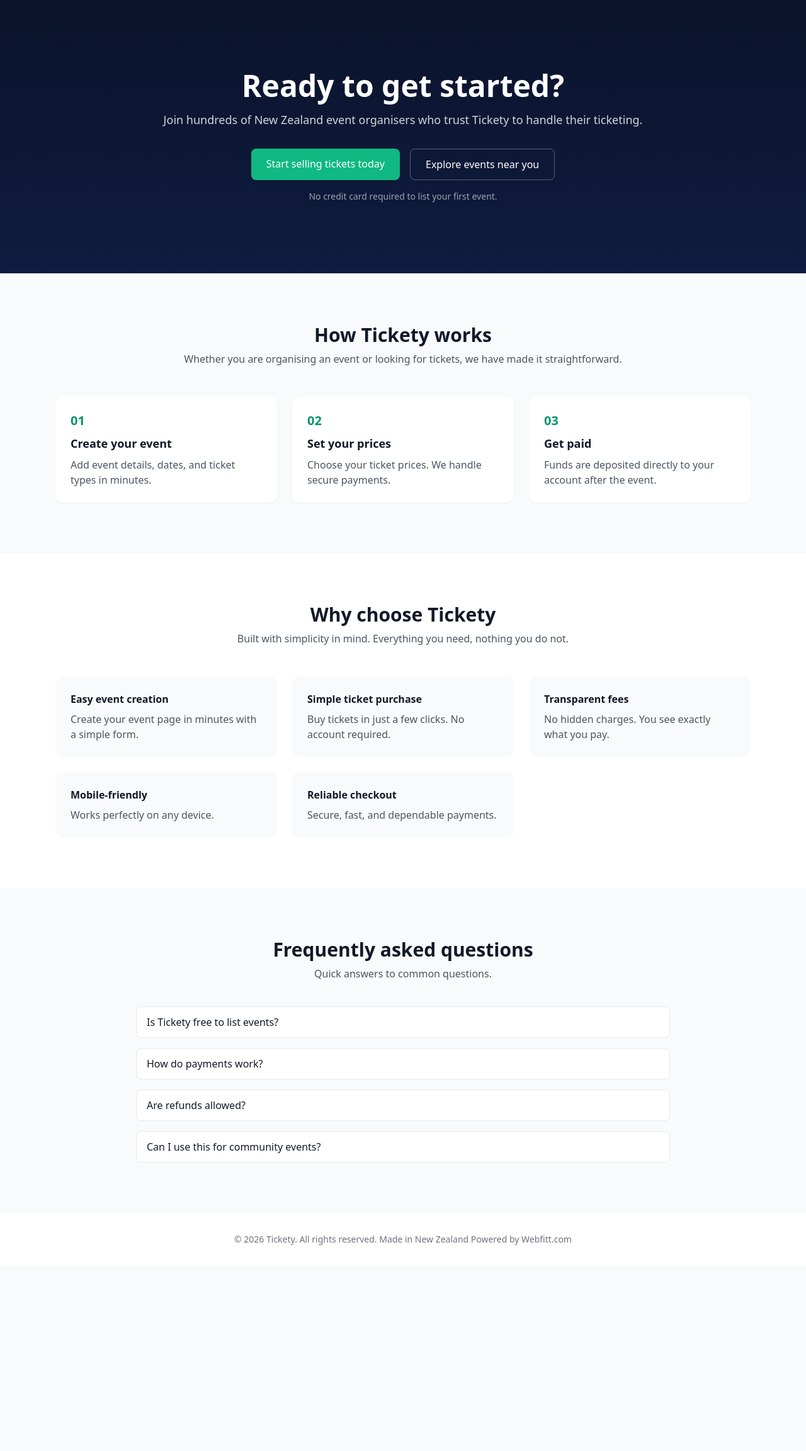
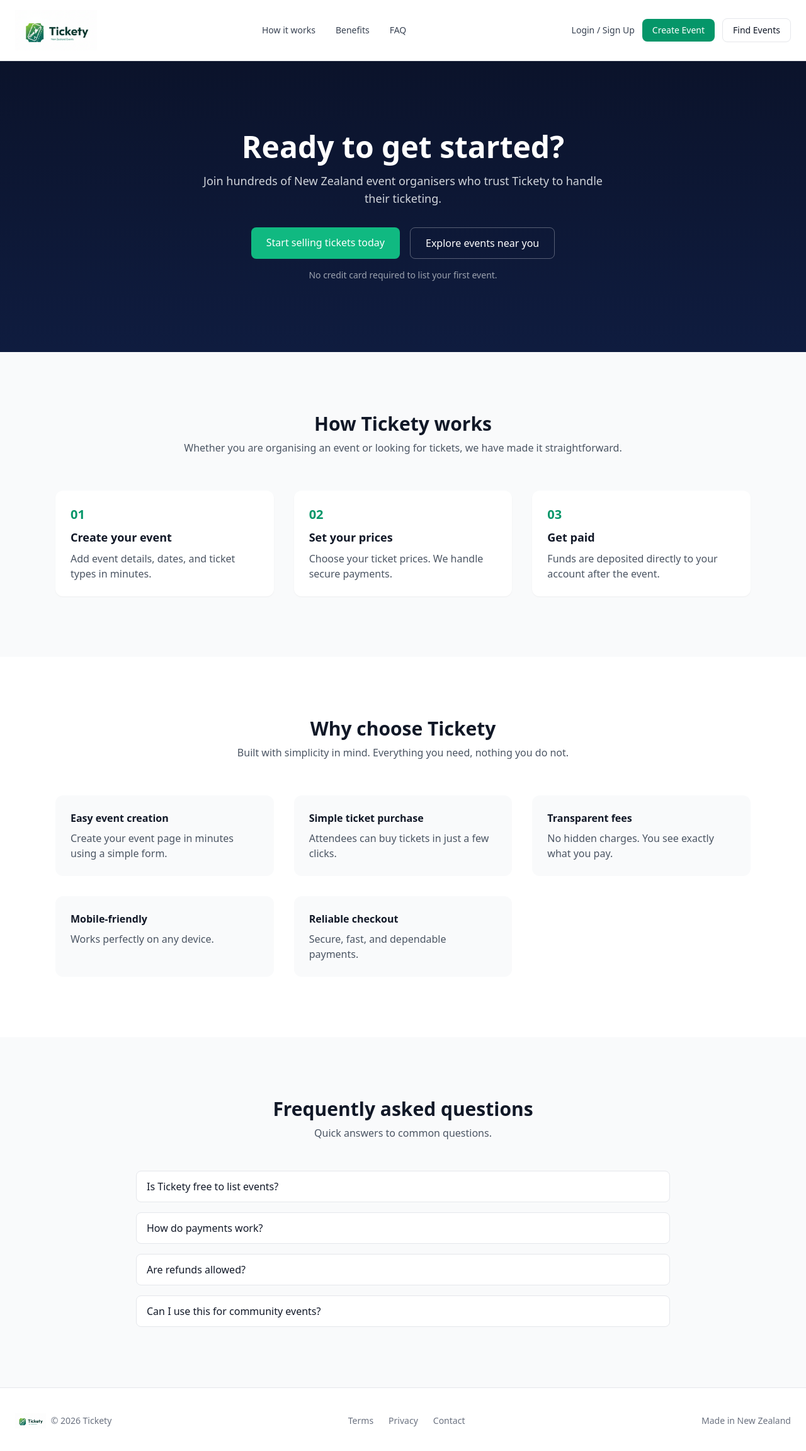
Before and after one commit to kiwihelp4u-pixel/Tickety, a Next.js app: page / in a window 1280 px wide. Shown: the top 2304 px of the page at 63% size. Before the commit the page ends 2010 px from the top, so only its background shows below. Built offline with nearby package versions, Linux system fonts and the light colour scheme.

Commit message:
Add hover effects to homepage cards

```diff
--- a/app/page.tsx
+++ b/app/page.tsx
@@ -2,25 +2,65 @@
 
 export default function HomePage() {
   return (
-    <main className="bg-white">
+    <main className="bg-white text-gray-900">
+      {/* HEADER */}
+      <header className="border-b">
+        <div className="max-w-7xl mx-auto px-6 py-4 flex items-center justify-between">
+         <Link href="/" className="flex items-center gap-3">
+  <img
+    src="/images/Tickety logo.png"
+    className="h-16 w-auto"
+    alt="Tickety"
+  />
+</Link>
+
+
+          <nav className="hidden md:flex items-center gap-8 text-sm text-gray-700">
+            <Link href="/how-it-works">How it works</Link>
+            <Link href="/benefits">Benefits</Link>
+            <Link href="/faq">FAQ</Link>
+          </nav>
+
+          <div className="flex items-center gap-3">
+            <Link href="/login" className="text-sm text-gray-700">
+              Login / Sign Up
+            </Link>
+            <Link
+              href="/organiser"
+              className="bg-emerald-600 hover:bg-emerald-700 text-white px-4 py-2 rounded-lg text-sm font-medium"
+            >
+              Create Event
+            </Link>
+            <Link
+              href="/events"
+              className="border px-4 py-2 rounded-lg text-sm font-medium"
+            >
+              Find Events
+            </Link>
+          </div>
+        </div>
+      </header>
+
       {/* HERO */}
       <section className="bg-gradient-to-b from-[#0B132B] to-[#0F1C3F] text-white">
         <div className="max-w-6xl mx-auto px-6 py-28 text-center">
           <h1 className="text-4xl md:text-5xl font-bold">
             Ready to get started?
           </h1>
-          <p className="mt-4 text-lg text-gray-300">
+
+          <p className="mt-4 text-lg text-gray-300 max-w-2xl mx-auto">
             Join hundreds of New Zealand event organisers who trust Tickety
             to handle their ticketing.
           </p>
 
-          <div className="mt-8 flex justify-center gap-4">
+          <div className="mt-8 flex flex-col sm:flex-row justify-center gap-4">
             <Link
               href="/organiser"
               className="bg-emerald-500 hover:bg-emerald-600 text-white px-6 py-3 rounded-lg font-medium"
             >
               Start selling tickets today
             </Link>
+
             <Link
               href="/events"
               className="border border-white/30 hover:bg-white/10 px-6 py-3 rounded-lg font-medium"
@@ -36,18 +76,20 @@
       </section>
 
       {/* HOW IT WORKS */}
-      <section className="py-20 bg-gray-50">
+      <section className="py-24 bg-gray-50">
         <div className="max-w-6xl mx-auto px-6">
           <h2 className="text-3xl font-bold text-center">
             How Tickety works
           </h2>
+
           <p className="text-center text-gray-600 mt-2">
             Whether you are organising an event or looking for tickets,
             we have made it straightforward.
           </p>
 
-          <div className="mt-12 grid grid-cols-1 md:grid-cols-3 gap-6">
-            <div className="bg-white rounded-xl p-6 shadow-sm">
+          <div className="mt-14 grid grid-cols-1 md:grid-cols-3 gap-8">
+            <div className="bg-white rounded-xl p-6 shadow-sm transition-all duration-200 hover:-translate-y-1 hover:shadow-lg">
+
               <div className="text-emerald-600 font-bold text-xl">01</div>
               <h3 className="mt-2 font-semibold text-lg">
                 Create your event
@@ -57,7 +99,8 @@
               </p>
             </div>
 
-            <div className="bg-white rounded-xl p-6 shadow-sm">
+            <div className="bg-white rounded-xl p-6 shadow-sm transition-all duration-200 hover:-translate-y-1 hover:shadow-lg">
+
               <div className="text-emerald-600 font-bold text-xl">02</div>
               <h3 className="mt-2 font-semibold text-lg">
                 Set your prices
@@ -67,7 +110,8 @@
               </p>
             </div>
 
-            <div className="bg-white rounded-xl p-6 shadow-sm">
+            <div className="bg-white rounded-xl p-6 shadow-sm transition-all duration-200 hover:-translate-y-1 hover:shadow-lg">
+
               <div className="text-emerald-600 font-bold text-xl">03</div>
               <h3 className="mt-2 font-semibold text-lg">
                 Get paid
@@ -81,46 +125,51 @@
       </section>
 
       {/* WHY CHOOSE */}
-      <section className="py-20">
+      <section className="py-24">
         <div className="max-w-6xl mx-auto px-6">
           <h2 className="text-3xl font-bold text-center">
             Why choose Tickety
           </h2>
+
           <p className="text-center text-gray-600 mt-2">
-            Built with simplicity in mind. Everything you need,
-            nothing you do not.
+            Built with simplicity in mind. Everything you need, nothing you do not.
           </p>
 
-          <div className="mt-12 grid grid-cols-1 md:grid-cols-3 gap-6">
-            <div className="bg-gray-50 rounded-xl p-6">
+          <div className="mt-14 grid grid-cols-1 md:grid-cols-3 gap-8">
+            <div className="bg-gray-50 rounded-xl p-6 transition-all duration-200 hover:-translate-y-1 hover:shadow-md hover:bg-white">
+
               <h3 className="font-semibold">Easy event creation</h3>
               <p className="text-gray-600 mt-2">
-                Create your event page in minutes with a simple form.
+                Create your event page in minutes using a simple form.
               </p>
             </div>
 
-            <div className="bg-gray-50 rounded-xl p-6">
+            <div className="bg-gray-50 rounded-xl p-6 transition-all duration-200 hover:-translate-y-1 hover:shadow-md hover:bg-white">
+
               <h3 className="font-semibold">Simple ticket purchase</h3>
               <p className="text-gray-600 mt-2">
-                Buy tickets in just a few clicks. No account required.
+                Attendees can buy tickets in just a few clicks.
               </p>
             </div>
 
-            <div className="bg-gray-50 rounded-xl p-6">
+            <div className="bg-gray-50 rounded-xl p-6 transition-all duration-200 hover:-translate-y-1 hover:shadow-md hover:bg-white">
+
               <h3 className="font-semibold">Transparent fees</h3>
               <p className="text-gray-600 mt-2">
                 No hidden charges. You see exactly what you pay.
               </p>
             </div>
 
-            <div className="bg-gray-50 rounded-xl p-6">
+            <div className="bg-gray-50 rounded-xl p-6 transition-all duration-200 hover:-translate-y-1 hover:shadow-md hover:bg-white">
+
               <h3 className="font-semibold">Mobile-friendly</h3>
               <p className="text-gray-600 mt-2">
                 Works perfectly on any device.
               </p>
             </div>
 
-            <div className="bg-gray-50 rounded-xl p-6">
+            <div className="bg-gray-50 rounded-xl p-6 transition-all duration-200 hover:-translate-y-1 hover:shadow-md hover:bg-white">
+
               <h3 className="font-semibold">Reliable checkout</h3>
               <p className="text-gray-600 mt-2">
                 Secure, fast, and dependable payments.
@@ -131,16 +180,17 @@
       </section>
 
       {/* FAQ */}
-      <section className="py-20 bg-gray-50">
+      <section className="py-24 bg-gray-50">
         <div className="max-w-4xl mx-auto px-6">
           <h2 className="text-3xl font-bold text-center">
             Frequently asked questions
           </h2>
+
           <p className="text-center text-gray-600 mt-2">
             Quick answers to common questions.
           </p>
 
-          <div className="mt-10 space-y-4">
+          <div className="mt-12 space-y-4">
             {[
               "Is Tickety free to list events?",
               "How do payments work?",
@@ -159,9 +209,27 @@
       </section>
 
       {/* FOOTER */}
-      <footer className="py-8 text-center text-sm text-gray-500">
-        © 2026 Tickety. All rights reserved. Made in New Zealand
-        Powered by Webfitt.com
+      <footer className="border-t py-10">
+        <div className="max-w-7xl mx-auto px-6 flex flex-col md:flex-row items-center justify-between text-sm text-gray-500">
+          <div className="flex items-center gap-2">
+            <img
+              src="/images/Tickety logo.png"
+              alt="Tickety"
+              className="h-6 w-auto"
+            />
+            <span>© 2026 Tickety</span>
+          </div>
+
+          <div className="flex gap-6 mt-4 md:mt-0">
+            <Link href="/terms">Terms</Link>
+            <Link href="/privacy">Privacy</Link>
+            <Link href="/contact">Contact</Link>
+          </div>
+
+          <div className="mt-4 md:mt-0">
+            Made in New Zealand
+          </div>
+        </div>
       </footer>
     </main>
   )
--- /dev/null
+++ b/components/Footer.tsx
@@ -0,0 +1,11 @@
+export default function Footer() {
+  return (
+    <footer className="border-t bg-white py-6">
+      <div className="mx-auto max-w-7xl px-6 flex justify-between text-sm text-gray-600">
+        <span>© 2026 Tickety. All rights reserved.</span>
+        <span>Powered by Webfitt.com</span>
+        <span>Made in New Zealand</span>
+      </div>
+    </footer>
+  );
+}
--- /dev/null
+++ b/components/Header.tsx
@@ -0,0 +1,43 @@
+import Image from "next/image";
+import Link from "next/link";
+
+export default function Header() {
+  return (
+    <header className="w-full border-b bg-white">
+      <div className="mx-auto max-w-7xl flex items-center justify-between px-6 py-4">
+        <Link href="/" className="flex items-center gap-2">
+          <Image
+            src="/images/tickety-logo.png"
+            alt="Tickety"
+            width={140}
+            height={40}
+          />
+        </Link>
+
+        <nav className="hidden md:flex items-center gap-8 text-sm text-gray-700">
+          <Link href="#how">How it works</Link>
+          <Link href="#benefits">Benefits</Link>
+          <Link href="#faq">FAQ</Link>
+        </nav>
+
+        <div className="flex items-center gap-3">
+          <Link href="/login" className="text-sm">
+            Login / Sign Up
+          </Link>
+          <Link
+            href="/create"
+            className="rounded-md bg-emerald-600 px-4 py-2 text-sm text-white"
+          >
+            Create Event
+          </Link>
+          <Link
+            href="/events"
+            className="rounded-md border px-4 py-2 text-sm"
+          >
+            Find Events
+          </Link>
+        </div>
+      </div>
+    </header>
+  );
+}
--- /dev/null
+++ b/components/HowItWorks.tsx
@@ -0,0 +1,39 @@
+export default function HowItWorks() {
+  return (
+    <section id="how" className="bg-white py-20">
+      <div className="mx-auto max-w-6xl px-6">
+        <h2 className="text-2xl font-semibold">How Tickety works</h2>
+        <p className="mt-2 text-gray-600">
+          Whether you are organising an event or looking for tickets,
+          we have made it straightforward.
+        </p>
+
+        <div className="mt-10 grid gap-6 md:grid-cols-3">
+          <div className="rounded-lg border p-6">
+            <span className="text-emerald-600 font-semibold">01</span>
+            <h3 className="mt-2 font-medium">Create your event</h3>
+            <p className="mt-2 text-sm text-gray-600">
+              Add event details, dates, and ticket types in minutes.
+            </p>
+          </div>
+
+          <div className="rounded-lg border p-6">
+            <span className="text-emerald-600 font-semibold">02</span>
+            <h3 className="mt-2 font-medium">Set your prices</h3>
+            <p className="mt-2 text-sm text-gray-600">
+              Choose your ticket prices. We handle secure payments.
+            </p>
+          </div>
+
+          <div className="rounded-lg border p-6">
+            <span className="text-emerald-600 font-semibold">03</span>
+            <h3 className="mt-2 font-medium">Get paid</h3>
+            <p className="mt-2 text-sm text-gray-600">
+              Funds are deposited directly to your account after the event.
+            </p>
+          </div>
+        </div>
+      </div>
+    </section>
+  );
+}
--- /dev/null
+++ b/components/WhyTickety.tsx
@@ -0,0 +1,36 @@
+export default function WhyTickety() {
+  return (
+    <section id="benefits" className="bg-gray-50 py-20">
+      <div className="mx-auto max-w-6xl px-6">
+        <h2 className="text-2xl font-semibold">Why choose Tickety</h2>
+        <p className="mt-2 text-gray-600">
+          Built with simplicity in mind. Everything you need,
+          nothing you do not.
+        </p>
+
+        <div className="mt-10 grid gap-6 md:grid-cols-3">
+          <div className="rounded-lg border bg-white p-6">
+            <h3 className="font-medium">Easy event creation</h3>
+            <p className="mt-2 text-sm text-gray-600">
+              Create your event page in minutes.
+            </p>
+          </div>
+
+          <div className="rounded-lg border bg-white p-6">
+            <h3 className="font-medium">Simple ticket purchase</h3>
+            <p className="mt-2 text-sm text-gray-600">
+              Attendees can buy tickets in just a few clicks.
+            </p>
+          </div>
+
+          <div className="rounded-lg border bg-white p-6">
+            <h3 className="font-medium">Transparent fees</h3>
+            <p className="mt-2 text-sm text-gray-600">
+              No hidden charges. You see exactly what you earn.
+            </p>
+          </div>
+        </div>
+      </div>
+    </section>
+  );
+}
```
Also changed, not shown: components/Hero.tsx (added, +36 -0 lines), public/Images/Tickety logo.png (added).
